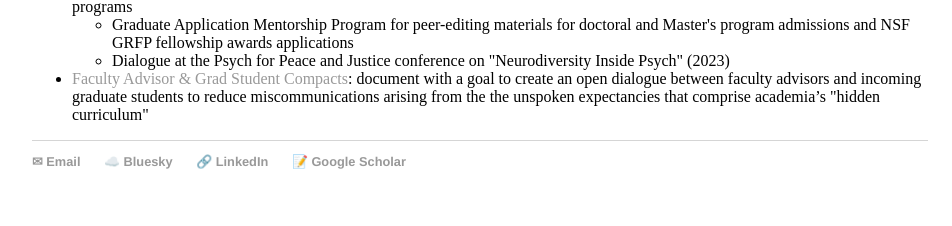
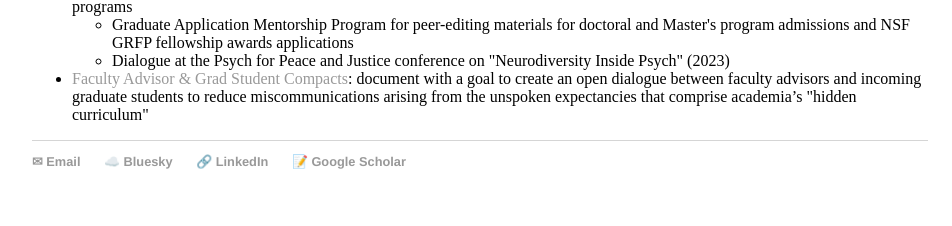
Before and after one commit to cdfine/cdfine.github.io, a Jekyll site: the page built from dei.html, in a window 1280 px wide. Shown: the part 753-979 px from the top of the page, without its empty margins (160-1112 px from the left). Built offline with Jekyll 4.4.1, drawn with Linux system fonts in a browser that asks for light colours.

Commit message:
Update dei.html

```diff
--- a/dei.html
+++ b/dei.html
@@ -24,5 +24,5 @@ title: Carli Fine | DEI Work
 				<li>Graduate Application Mentorship Program for peer-editing materials for doctoral and Master's program admissions and NSF GRFP fellowship awards applications
 				<li>Dialogue at the Psych for Peace and Justice conference on "Neurodiversity Inside Psych" (2023)
 			</ul>
-		<li><a href="https://docs.google.com/document/d/1C7mcdsaDoArmJbD_hLjCAMFDaVaa5UQSPaTQYCY4VwA/copy" target="_blank">Faculty Advisor & Grad Student Compacts</a>: document with a goal to create an open dialogue between faculty advisors and incoming graduate students to reduce miscommunications arising from the the unspoken expectancies that comprise academia’s "hidden curriculum"
+		<li><a href="https://docs.google.com/document/d/1C7mcdsaDoArmJbD_hLjCAMFDaVaa5UQSPaTQYCY4VwA/copy" target="_blank">Faculty Advisor & Grad Student Compacts</a>: document with a goal to create an open dialogue between faculty advisors and incoming graduate students to reduce miscommunications arising from the unspoken expectancies that comprise academia’s "hidden curriculum"
 		</div><!-- /.blurb -->
```
